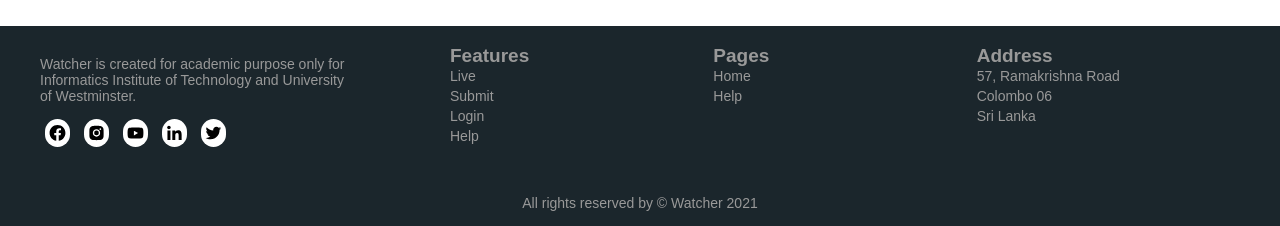
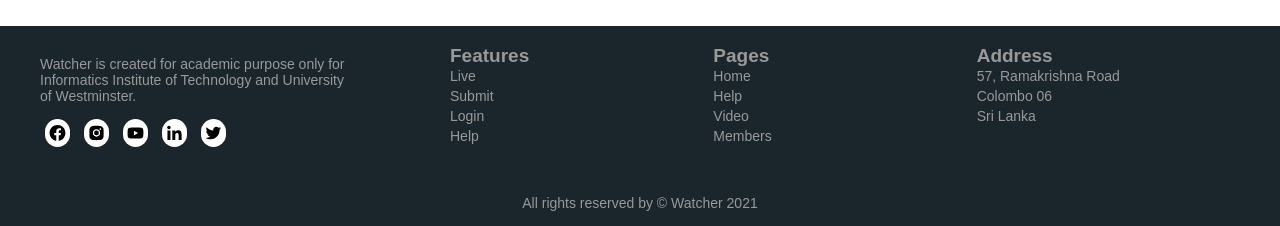
Before and after one commit to Software-Development-Group-Project/Watcher, a Flask app: page /add in a window 1280 px wide. Shown: the part 702-928 px from the top of the page. Run offline with Flask 2, Linux system fonts and the light colour scheme.

Commit message:
Update layout.html

```diff
--- a/watcher/templates/layout.html
+++ b/watcher/templates/layout.html
@@ -158,6 +158,8 @@
                 <ul class="box">
                   <li><a href="{{ url_for('home') }}">Home</a></li>
                   <li><a href="{{ url_for('help') }}">Help</a></li>
+				  <li><a href="{{ url_for('live') }}">Video</a></li>
+				  <li><a href="{{ url_for('view') }}">Members</a></li>
                 </ul>
             </li>
             <li class="group-links">
```
